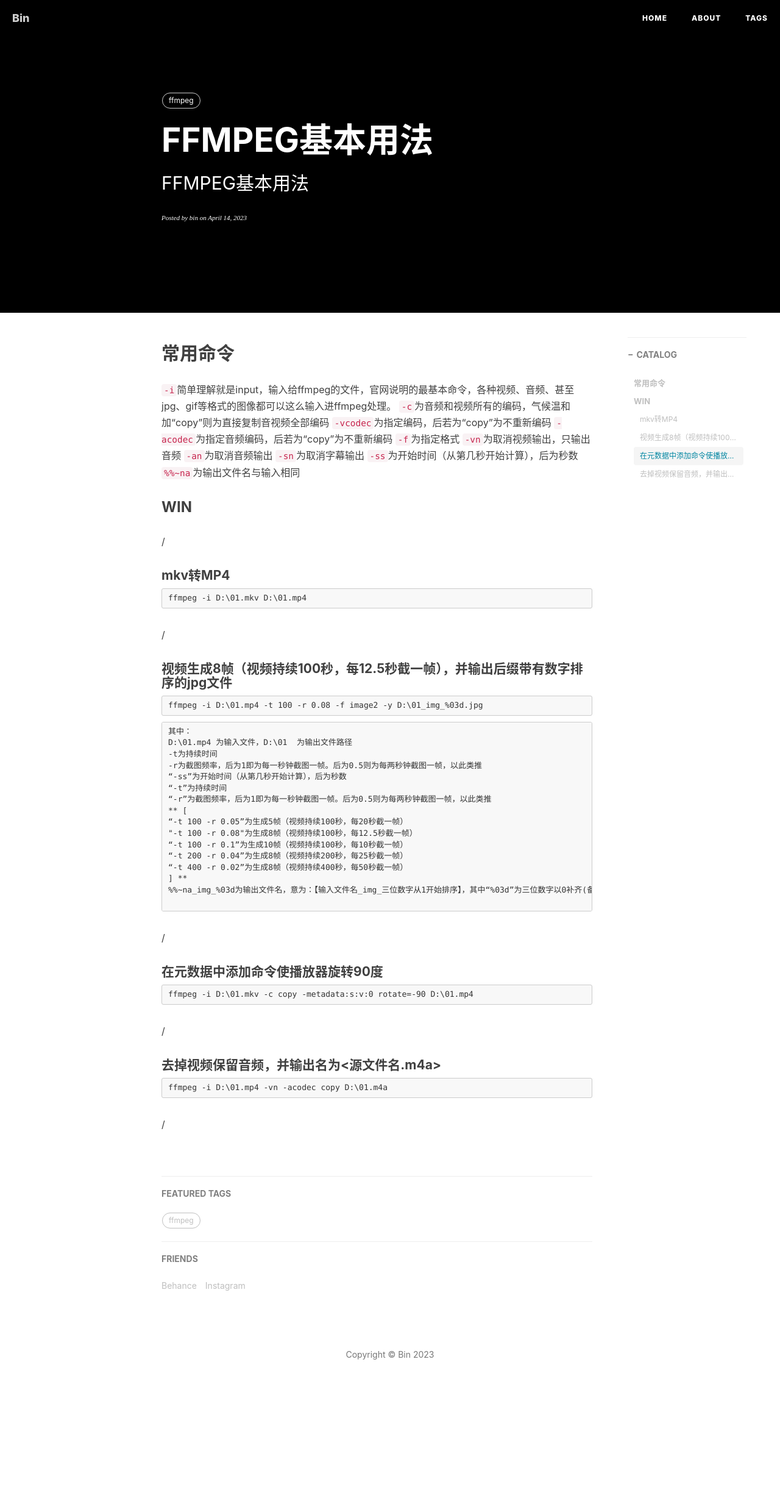
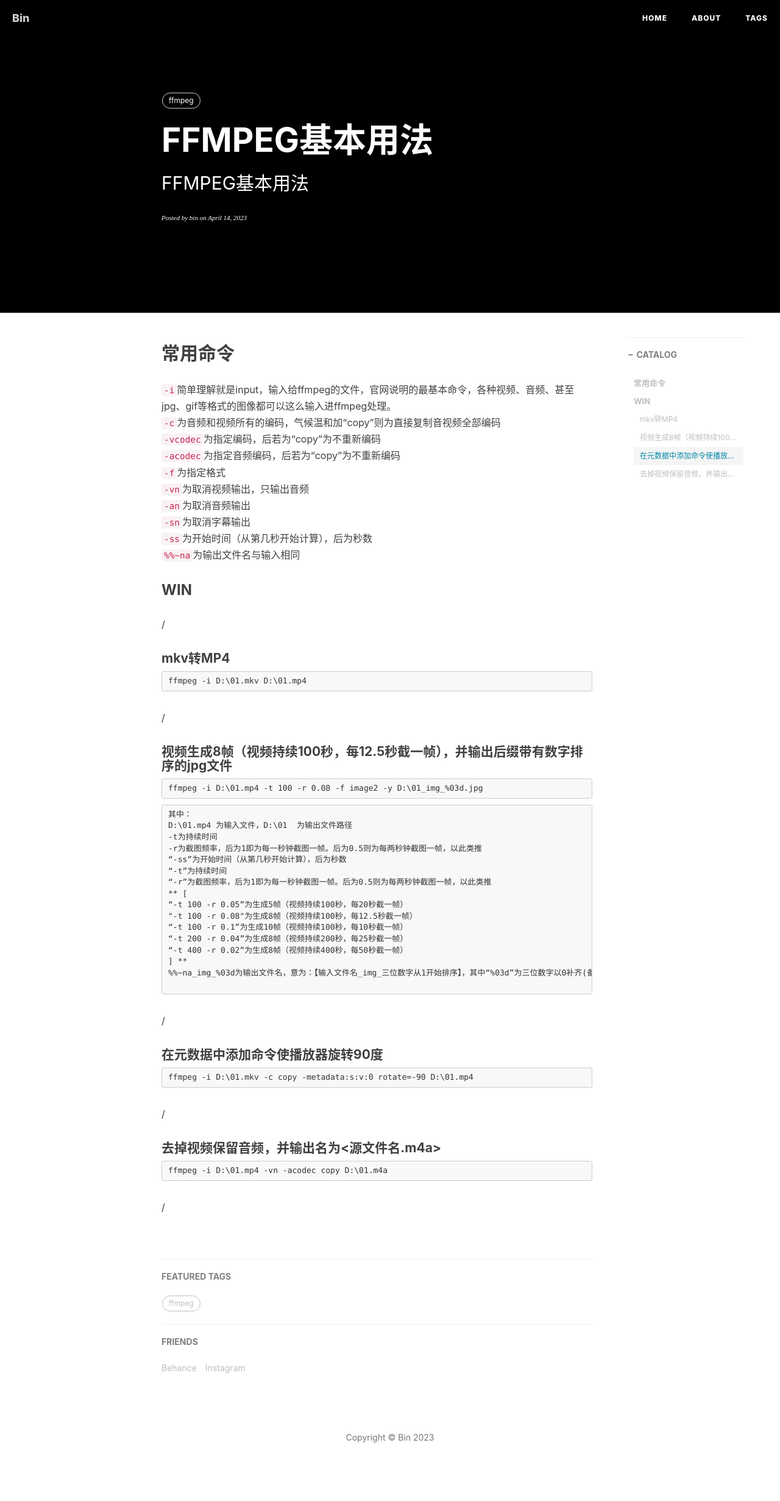
Before and after one commit to binswm/binswm.github.io, a Jekyll site: the page built from _posts/2023-04-14-FFMPEG基本用法.md, in a window 1280 px wide. Shown: the whole page at 61% size. Built offline with Jekyll 4.4.1, drawn with Linux system fonts in a browser that asks for light colours; nearby versions of some CDN libraries; comment, search, counter and statistics services are not loaded; before the commit the page ends 2326 px from its top, so only the background shows below that.

```diff
--- a/_posts/2023-04-14-FFMPEG基本用法.md
+++ b/_posts/2023-04-14-FFMPEG基本用法.md
@@ -13,16 +13,21 @@ tags:
 
 ## 常用命令
 
-`-i`简单理解就是input，输入给ffmpeg的文件，官网说明的最基本命令，各种视频、音频、甚至jpg、gif等格式的图像都可以这么输入进ffmpeg处理。
-`-c`为音频和视频所有的编码，气候温和加“copy”则为直接复制音视频全部编码
-`-vcodec`为指定编码，后若为“copy”为不重新编码
-`-acodec`为指定音频编码，后若为“copy”为不重新编码
-`-f`为指定格式
-`-vn`为取消视频输出，只输出音频
-`-an`为取消音频输出
-`-sn`为取消字幕输出
-`-ss`为开始时间（从第几秒开始计算），后为秒数
-`%%~na`为输出文件名与输入相同
+
+
+`-i`简单理解就是input，输入给ffmpeg的文件，官网说明的最基本命令，各种视频、音频、甚至jpg、gif等格式的图像都可以这么输入进ffmpeg处理。<br>
+`-c`为音频和视频所有的编码，气候温和加“copy”则为直接复制音视频全部编码<br>
+`-vcodec`为指定编码，后若为“copy”为不重新编码<br>
+`-acodec`为指定音频编码，后若为“copy”为不重新编码<br>
+`-f`为指定格式<br>
+`-vn`为取消视频输出，只输出音频<br>
+`-an`为取消音频输出<br>
+`-sn`为取消字幕输出<br>
+`-ss`为开始时间（从第几秒开始计算），后为秒数<br>
+`%%~na`为输出文件名与输入相同<br>
+
+
+
 
 
 
```
